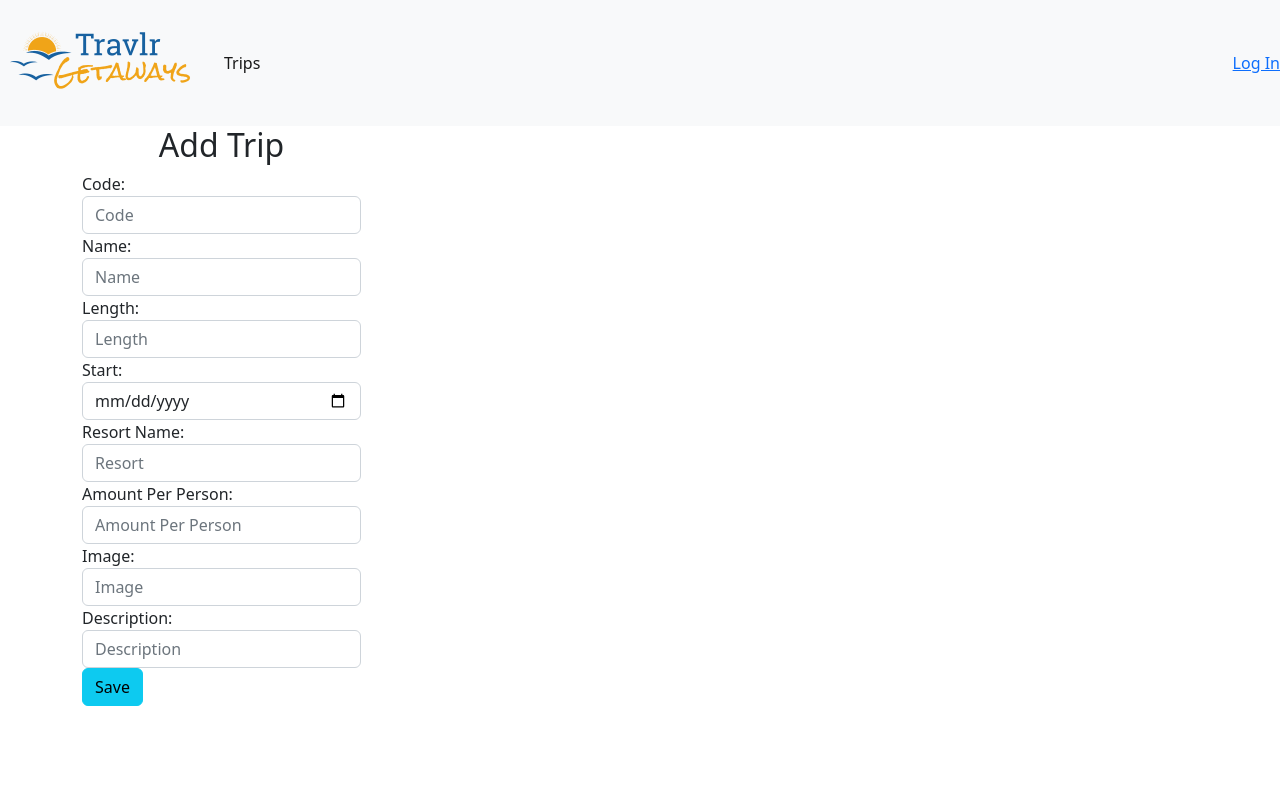
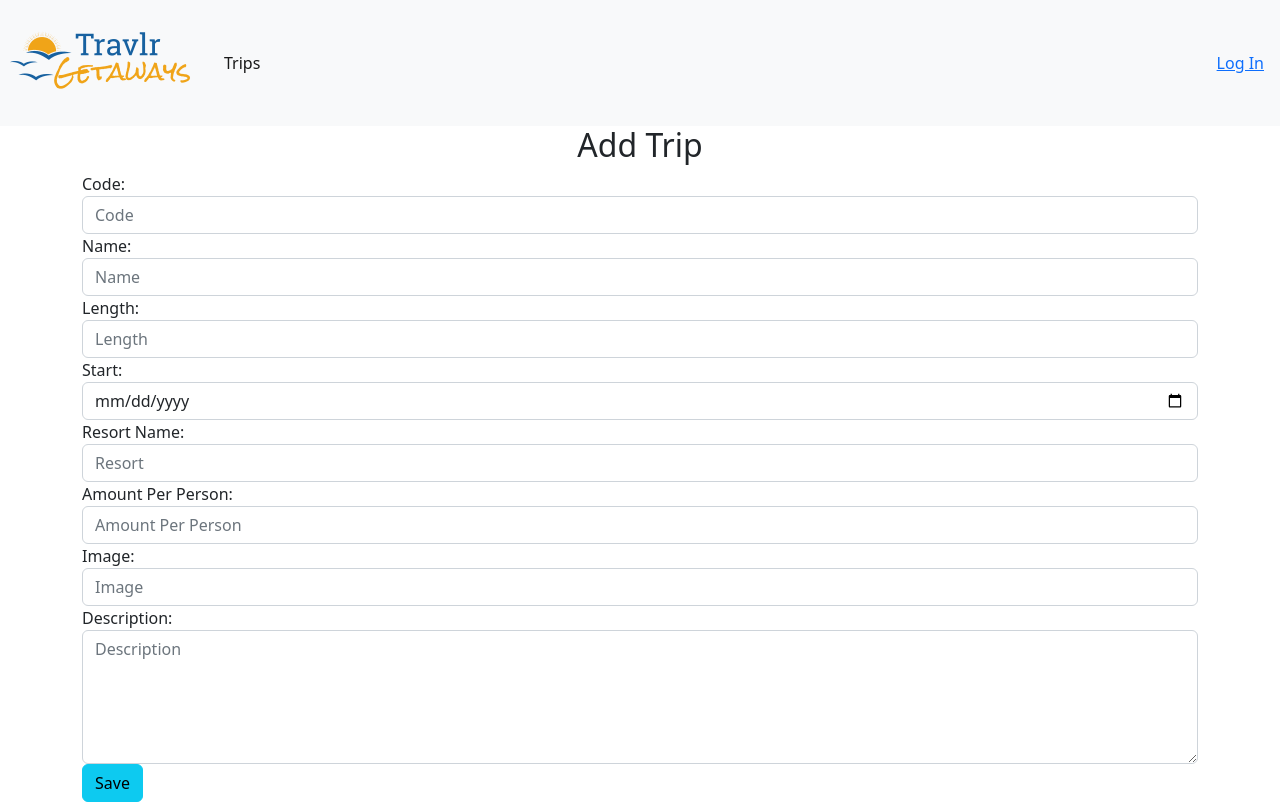
Before and after one commit to MarkHolden/cs465-fullstack, an Angular app in the folder app_admin/: page /trips/add in a window 1280 px wide. Built offline with nearby package versions, Linux system fonts and the light colour scheme.

Commit message:
formatting

```diff
--- a/app_admin/src/app/add-trip/add-trip.component.html
+++ b/app_admin/src/app/add-trip/add-trip.component.html
@@ -1,4 +1,4 @@
-<div class="col-md-3">
+<div class="col-md-12">
     <h2 class="text-center">Add Trip</h2>
     <form [formGroup]="addForm" (ngSubmit)="onSubmit()">
         <div class="form-group">
@@ -73,8 +73,8 @@
         </div>
         <div class="form-group">
             <label>Description:</label>
-            <input type="text" formControlName="description" placeholder="Description" class="form-control"
-                [ngClass]="{ 'is-invalid': submitted && f['description'].errors }">
+            <textarea type="textarea" formControlName="description" placeholder="Description" class="form-control"
+                [ngClass]="{ 'is-invalid': submitted && f['description'].errors }" rows="5"></textarea>
             <div *ngIf="submitted && f['description'].errors">
                 <div *ngIf="f['description'].errors['required']">
                     Description is required
--- a/app_admin/src/app/edit-trip/edit-trip.component.html
+++ b/app_admin/src/app/edit-trip/edit-trip.component.html
@@ -1,4 +1,4 @@
-<div class="col-md-3">
+<div class="col-md-12">
     <h2 class="text-center">Edit Trip</h2>
     <form [formGroup]="editForm" (ngSubmit)="onSubmit()">
         <div class="form-group">
@@ -73,8 +73,8 @@
         </div>
         <div class="form-group">
             <label>Description:</label>
-            <input type="text" formControlName="description" placeholder="Description" class="form-control"
-                [ngClass]="{ 'is-invalid': submitted && f['description'].errors }">
+            <textarea type="text" formControlName="description" placeholder="Description" class="form-control"
+                [ngClass]="{ 'is-invalid': submitted && f['description'].errors }" rows="5"></textarea>
             <div *ngIf="submitted && f['description'].errors">
                 <div *ngIf="f['description'].errors['required']">
                     Description is required
--- a/app_admin/src/app/navbar/navbar.component.html
+++ b/app_admin/src/app/navbar/navbar.component.html
@@ -9,12 +9,12 @@
             <a class="nav-item nav-link active" routerLink="trips">Trips<span class="visually-hidden">(current)</span></a>
         </div>
     </div>
-    <div class="navbar-end ">
+    <div class="navbar-end">
         <a class="navbar-item" routerLink="login" *ngIf="!isLoggedIn()">
-            <span class="has-icon-left">Log In</span>
+            <span class="has-icon-left pe-3">Log In</span>
         </a>
         <a class="navbar-item" (click)="onLogout()" *ngIf="isLoggedIn()">
-            <span class="has-icon-left ">Log Out</span>
+            <span class="has-icon-left pe-3">Log Out</span>
         </a>
     </div>
 </nav>
```
